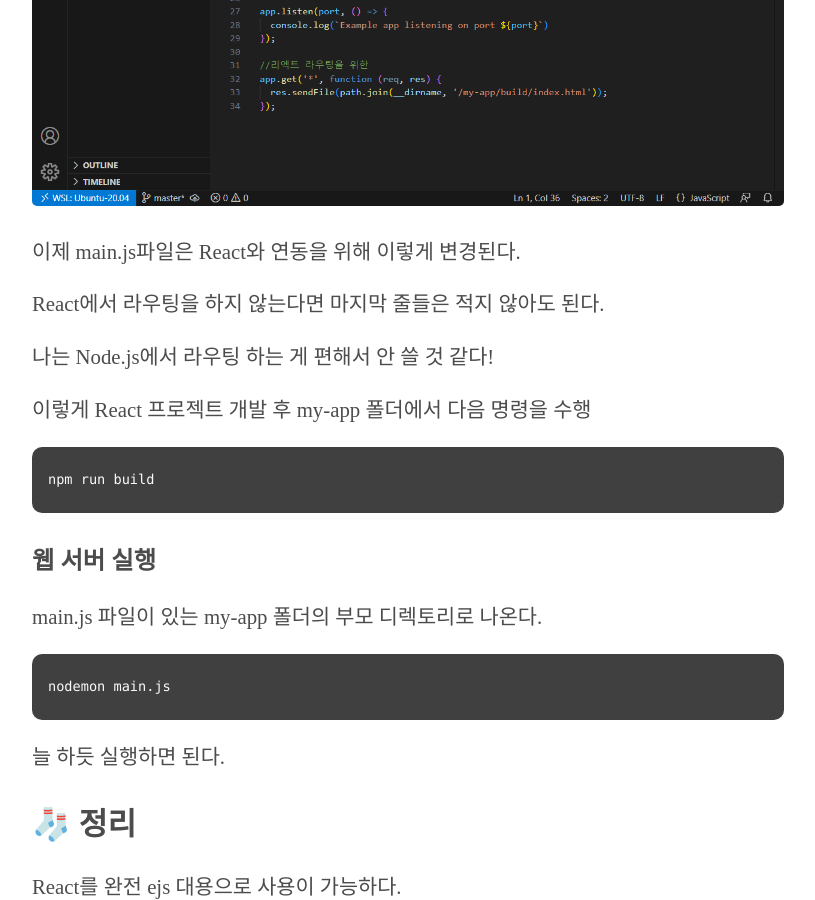
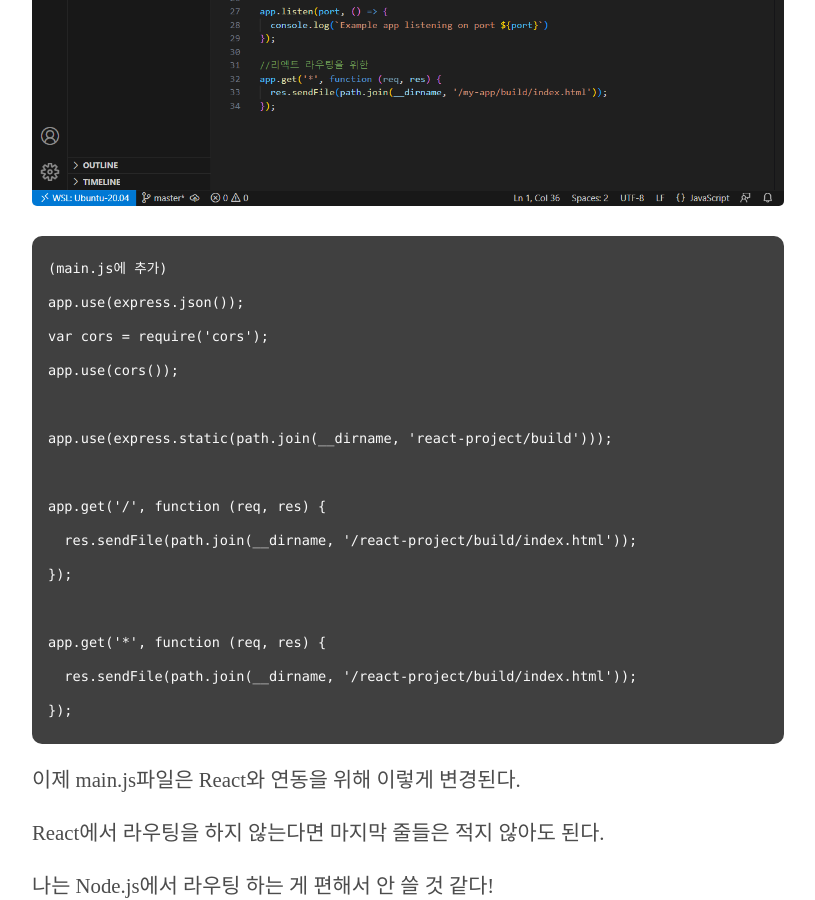
Before and after one commit to ywonchae1/ywonchae1.github.io, a Jekyll site: the page built from _posts/2023-06-22-express_react.md, in a window 1280 px wide and 900 px high, scrolled down 3547 px. Shown: the whole window, without its empty margins (328-1143 px from the left). Built offline with Jekyll 4.4.1, drawn with Linux system fonts in a browser that asks for light colours; some web fonts are replaced; some of the changed text lies outside the part shown.

Commit message:
edit post for react

````diff
--- a/_posts/2023-06-22-express_react.md
+++ b/_posts/2023-06-22-express_react.md
@@ -58,6 +58,23 @@ App.js 파일에서 버튼에 클릭 시 이동할 URL을 정의해 준다. 일
 
 <img src="../attachment/230622/main-js-file.PNG">
 
+```
+(main.js에 추가)
+app.use(express.json());
+var cors = require('cors');
+app.use(cors());
+
+app.use(express.static(path.join(__dirname, 'react-project/build')));
+
+app.get('/', function (req, res) {
+  res.sendFile(path.join(__dirname, '/react-project/build/index.html'));
+});
+
+app.get('*', function (req, res) {
+  res.sendFile(path.join(__dirname, '/react-project/build/index.html'));
+});
+```
+
 이제 main.js파일은 React와 연동을 위해 이렇게 변경된다.
 
 React에서 라우팅을 하지 않는다면 마지막 줄들은 적지 않아도 된다.
@@ -93,3 +110,9 @@ ejs에서 지독한 <% %>를 사용하지 않아도 된다는 것이 짱 편하
 마치 어플리케이션처럼 간단한 작업에 새로고침이 필요 없다는 게 장점.. 예를 들면 글 목록의 이동이라던지
 
 사실 React 문법 배우고 이제 Node.js랑 연결하려니까 갑자기 막막하고 두려워서 그냥 ejs 쓸가... 했는데 꾹 참고 해보니 조금만 익숙해지면 굉장히 편할 것 같다. 정말로!!
+
+## 🧦 참고
+
+<https://codingapple.com/unit/nodejs-react-integration/>
+
+<https://yoo11052.tistory.com/148>
````
